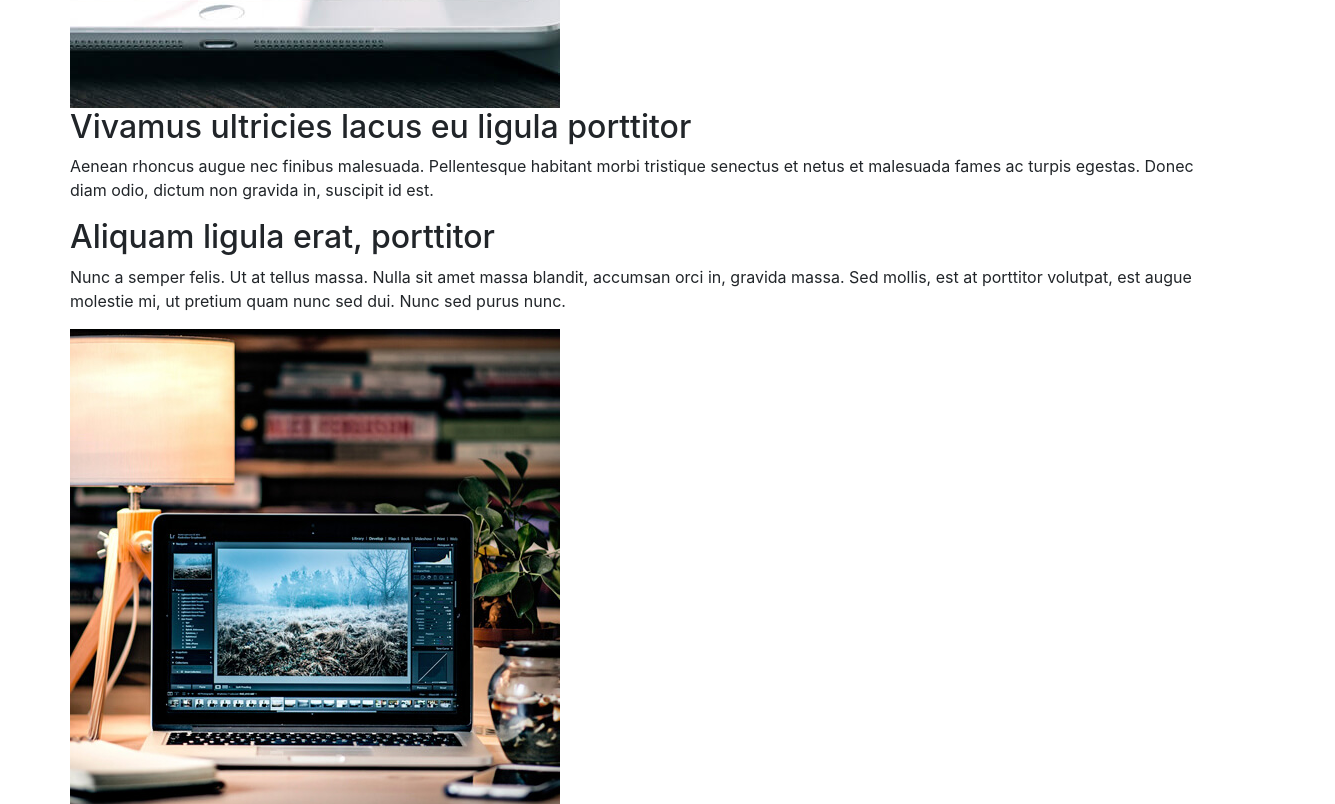
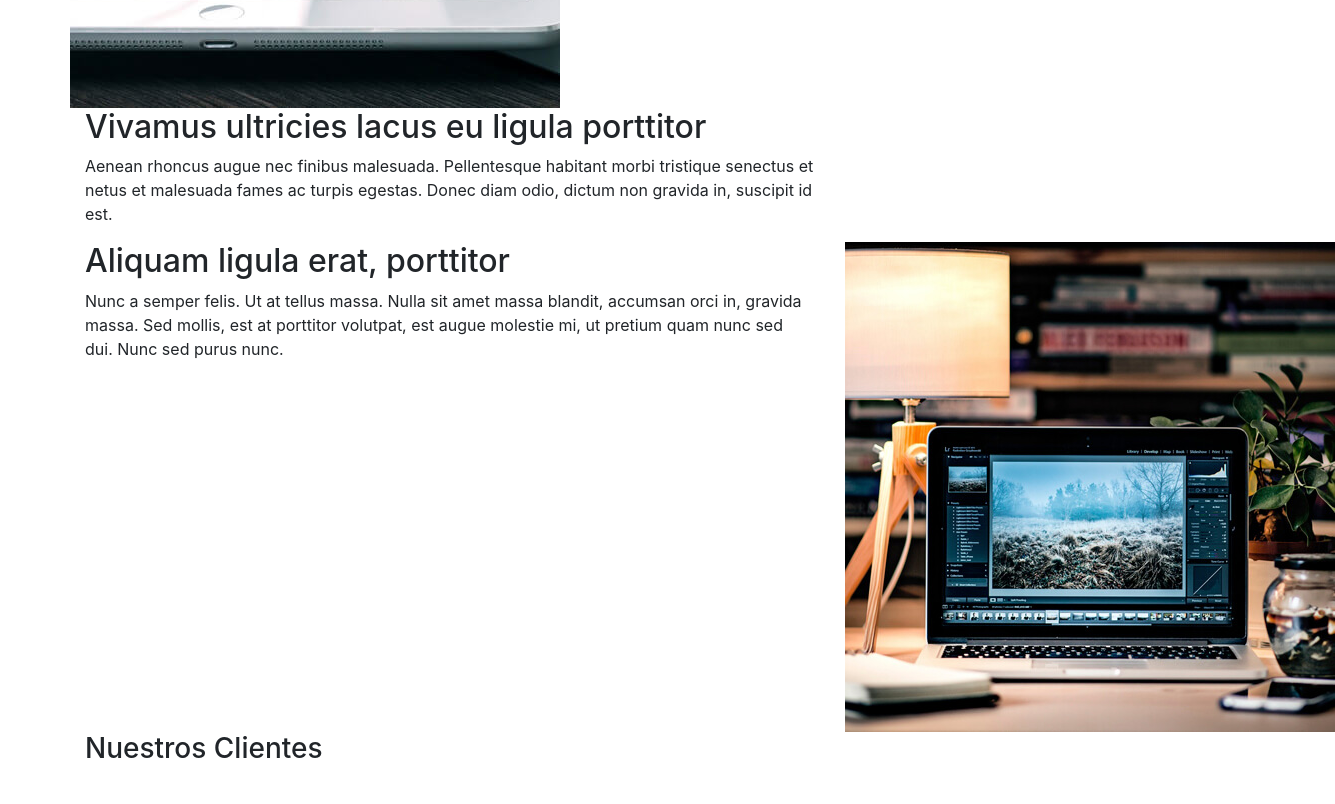
Before and after one commit to jguerrero101314/CursosDise-oWeb, an Angular app in the folder Practicas/Startup/: page / in a window 1280 px wide. Shown: the part 845-1649 px from the top of the page, 1335 px wide, since content can reach past the window. Built offline with nearby package versions, Linux system fonts and the light colour scheme.

Commit message:
error reparado

```diff
--- a/Practicas/Startup/src/app/components/main/main.component.html
+++ b/Practicas/Startup/src/app/components/main/main.component.html
@@ -9,17 +9,17 @@
 
             <div class="row">
                 <div class="col-sm-4 caracteristica">
-                    <img src="../../../assets/img/icono1.png" alt="" class="icono">
+                    <a href="#"><img src="../../../assets/img/icono1.png" alt=""></a>
                     <h4 class="primera_linea">Lorem Ipsum</h4>
                     <p class="parrafo">Dolor sit amet, consectetur adipiscing elit. In dignissim odio ut sagittis elementum.</p>
                 </div>
                 <div class="col-sm-4 caracteristica">
-                    <img src="../../../assets/img/icono2.png" alt="" class="icono">
+                    <a href="#"><img src="../../../assets/img/icono2.png" alt=""></a>
                     <h4 class="primera_linea">Aenean rhoncus augue</h4>
                     <p class="parrafo">Curabitur nisi enim, placerat ac convallis id, posuere vehicula ligula.</p>
                 </div>
                 <div class="col-sm-4 caracteristica">
-                    <img src="../../../assets/img/icono3.png" alt="" class="icono">
+                    <a href="#"><img src="../../../assets/img/icono3.png" alt=""></a>
                     <h4 class="primera_linea">Praesent</h4>
                     <p class="parrafo">Nulla diam mi, pharetra eget mattis sed, mollis non ligula.</p>
                 </div>
@@ -33,27 +33,28 @@
                 <div class="col-md-12">
                     <div class="row foto">
                         <div class="col-xs-4 thumb">
-                            <img src="../../../assets/img/thumb1.jpg" alt="">
+                            <a href="#"><img src="../../../assets/img/thumb1.jpg" alt=""></a>
                         </div>
-                        <div class="col-xs-8 texto">
+                        <div class="col-md-8 texto">
                             <h2 class="titulo azul">Vivamus ultricies lacus eu ligula porttitor</h2>
                             <p class="parrafo">Aenean rhoncus augue nec finibus malesuada. Pellentesque habitant morbi tristique senectus et netus et malesuada fames ac turpis egestas. Donec diam odio, dictum non gravida in, suscipit id est.</p>
                         </div>
                     </div>
 
                     <div class="row foto">
-                        <div class="col-xs-8 texto">
+                        <div class="col-md-8 texto">
                             <h2 class="titulo naranja derecha">Aliquam ligula erat, porttitor</h2>
                             <p class="parrafo derecha">Nunc a semper felis. Ut at tellus massa. Nulla sit amet massa blandit, accumsan orci in, gravida massa. Sed mollis, est at porttitor volutpat, est augue molestie mi, ut pretium quam nunc sed dui. Nunc sed purus nunc.</p>
                         </div>
-                        <div class="col-xs-4 thumb">
-                            <img src="../../../assets/img/thumb2.jpg">
+                        <div class="col-md-4 thumb">
+                            <a href="#"><img src="../../../assets/img/thumb2.jpg" alt=""></a>
                         </div>
                     </div>
                 </div>
             </div>
         </div>
     </section>
+
     <section class="clientes">
         <div class="container">
             <div class="row">
@@ -61,6 +62,7 @@
                     <h3 class="titulo">Nuestros Clientes</h3>
                 </div>
             </div>
+
             <div class="row">
                 <div class="cliente col-xs-6 col-md-3">
                     <a href="#"><img src="../../../assets/img/cliente1.png" alt=""></a>
@@ -77,6 +79,7 @@
             </div>
         </div>
     </section>
+
     <section class="precios">
         <div class="container">
             <div class="row">
```
